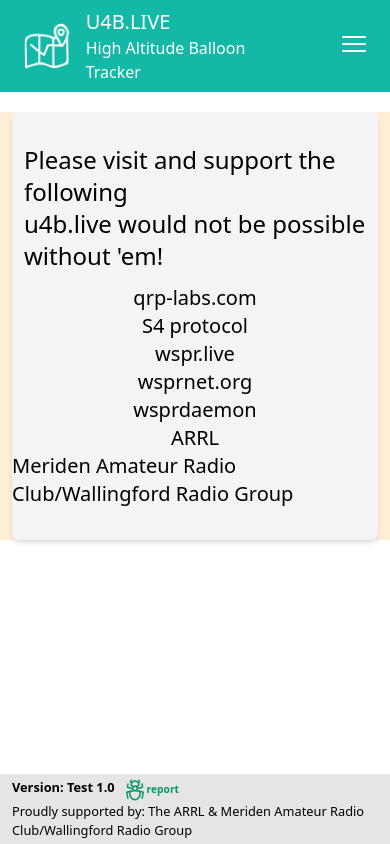
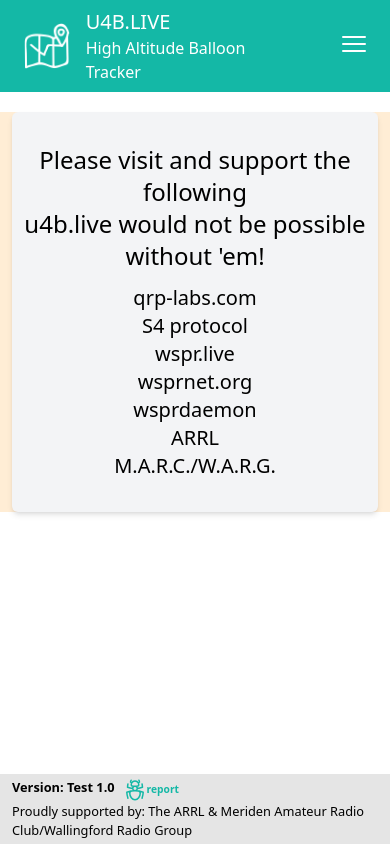
Before and after one commit to N1BRI/U4B_Balloon_Tracker, a SvelteKit app: page /links in a window 390 px wide. Built offline with nearby package versions, Linux system fonts and the light colour scheme.

Commit message:
spacing issues

```diff
--- a/src/components/layout/Footer.svelte
+++ b/src/components/layout/Footer.svelte
@@ -4,7 +4,7 @@
 			><strong>Version: Test 1.0 </strong>
 			<small
 				><strong>
-					<div class="ml-2 text-emerald-600">
+					<div class="ml-2 text-teal-500">
 						<a href="https://github.com/N1BRI/U4B_Balloon_Tracker/issues" class="flex items-center" target="_blank">
 							<svg
 								xmlns="http://www.w3.org/2000/svg"
--- a/src/routes/about/+page.svelte
+++ b/src/routes/about/+page.svelte
@@ -2,8 +2,8 @@
 	import '../../app.css';
 </script>
 
-<div class="flex flex-wrap justify-center mb-20">
-	<div class="flex items-center flex-col px-2">
+<div class="flex flex-wrap justify-center ">
+	<div class="flex items-center flex-col px-2 sm:w-full">
 		<div
 			class="border-solid bg-gray-100 rounded-md shadow-md flex flex-wrap justify-center mt-5 mx-3 py-8 md:m-20"
 		>
@@ -57,32 +57,13 @@
 					u4b.live was created to suit the needs of this project, but we hope that others might find
 					it useful. The site will remain active for as long as QRP-Labs is making the boards.
 				</p>
-				<br>
+				<br />
 			</div>
 		</div>
 		<h1 class="text-xl px-3 pt-3">More coming soon... for now, here's some pictures and videos!</h1>
 		<img src="/img/group-1.jpg" alt="The Balloon Gang" class="mt-6" />
 		<h3 class="text-lg">Dave NZ1J, John KC1KQH, Bill NR1B, Ray KC1QLS, and Ted KC1DOY</h3>
-		<div class="flex">
-			<iframe class="p-3"
-				width="560"
-				height="315"
-				src="https://www.youtube.com/embed/VPBjTBGsBzk?si=6y3kB1t2trXS8bK8"
-				title="YouTube video player"
-				frameborder="0"
-				allow="accelerometer; autoplay; clipboard-write; encrypted-media; gyroscope; picture-in-picture; web-share"
-				allowfullscreen
-			/>
-			<iframe class="p-3"
-				width="425"
-				height="755"
-				src="https://www.youtube.com/embed/DtGh1nfXmwk"
-				title="Second Amateur Radio Pico Balloon Launch"
-				frameborder="0"
-				allow="accelerometer; autoplay; clipboard-write; encrypted-media; gyroscope; picture-in-picture; web-share"
-				allowfullscreen
-			/>
-		</div>
+
 	</div>
 	<div class="flex items-center flex-col px-2">
 		<img src="/img/RayAndDave.jpg" alt="Ray & Dave" class="mt-6" />
@@ -92,4 +73,26 @@
 		<img src="/img/Balloon released.jpg" alt="Balloon Released" class="mt-6" />
 		<h3 class="text-lg">Up, up and away!</h3>
 	</div>
+	<div class="flex flex-col mb-20 items-center">
+		<iframe
+			class="p-3"
+			width="360"
+			height="215"
+			src="https://www.youtube.com/embed/VPBjTBGsBzk?si=6y3kB1t2trXS8bK8"
+			title="YouTube video player"
+			frameborder="0"
+			allow="accelerometer; autoplay; clipboard-write; encrypted-media; gyroscope; picture-in-picture; web-share"
+			allowfullscreen
+		/>
+		<iframe
+			class="p-3"
+			width="325"
+			height="655"
+			src="https://www.youtube.com/embed/DtGh1nfXmwk"
+			title="Second Amateur Radio Pico Balloon Launch"
+			frameborder="0"
+			allow="accelerometer; autoplay; clipboard-write; encrypted-media; gyroscope; picture-in-picture; web-share"
+			allowfullscreen
+		/>
+	</div>
 </div>
--- a/src/routes/links/+page.svelte
+++ b/src/routes/links/+page.svelte
@@ -3,11 +3,11 @@
 </script>
 
 <div
-	class="border-solid bg-gray-100 rounded-md shadow-md flex-col flex flex-wrap justify-center align-middle mt-5 mx-3 py-8 md:m-20"
+	class="border-solid bg-gray-100 rounded-md shadow-md flex-col flex flex-wrap justify-center align-middle mt-5 mx-3 py-8 md:m-20 mb-20"
 >
 	<div class="flex flex-col items-center">
-		<h1 class="text-2xl px-3">Please visit and support the following</h1>
-		<h1 class="text-2xl px-3 mb-3">u4b.live would not be possible without 'em!</h1>
+		<h1 class="text-2xl px-3 text-center">Please visit and support the following</h1>
+		<h1 class="text-2xl px-3 mb-3 text-center">u4b.live would not be possible without 'em!</h1>
 	</div>
 	<div class="flex flex-col items-center">
 		<ul class="flex flex-col items-center">
@@ -42,8 +42,8 @@
 				>
 			</li>
 			<li>
-				<a class="hover:underline text-xl" href="https://www.w1nrg.com/website/index.html" target="_blank"
-					>Meriden Amateur Radio Club/Wallingford Radio Group</a
+				<a class="hover:underline text-xl " href="https://www.w1nrg.com/website/index.html"  target="_blank"
+					>M.A.R.C./W.A.R.G.</a
 				>
 			</li>
 		</ul>
```
